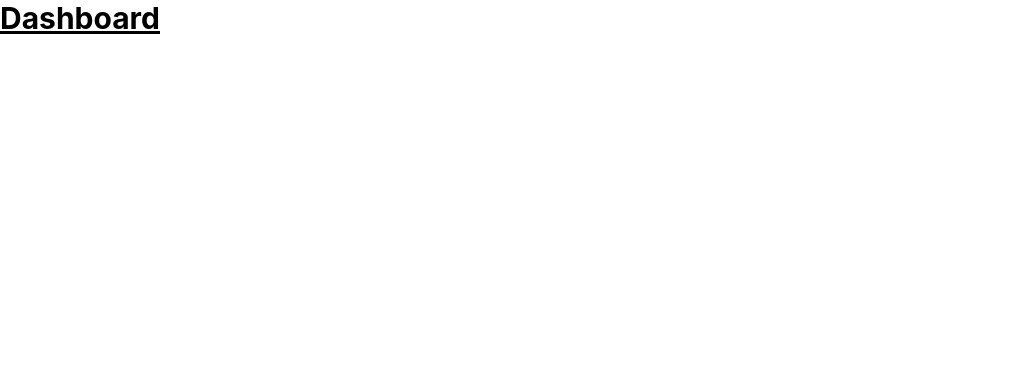
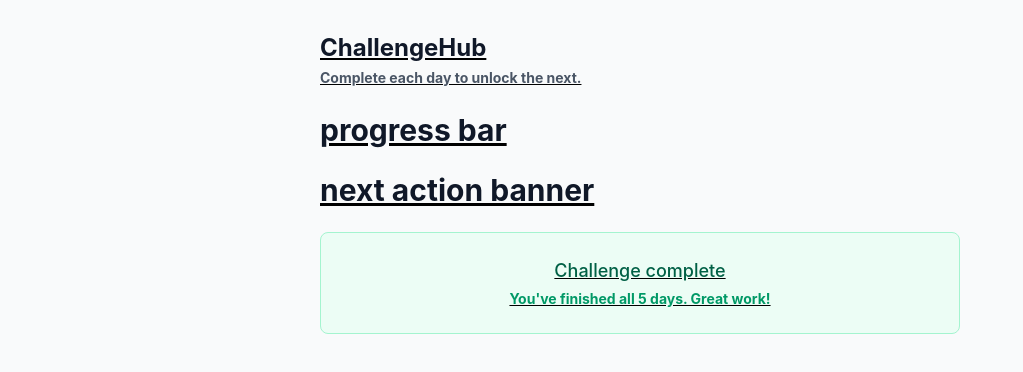
Before and after one commit to Lambertn33/challengeHub, a Vue app: page / in a window 1280 px wide. Shown: the top 372 px of the page, without its empty margins (0-1023 px from the left). Built offline with nearby package versions, Linux system fonts and the light colour scheme.

Commit message:
feat: dashboard design

```diff
--- a/src/components/Dashboard.vue
+++ b/src/components/Dashboard.vue
@@ -3,7 +3,38 @@
 </script>
 
 <template>
-  <div>
-    <h1>Dashboard</h1>
+  <div
+    class="h-screen flex flex-col bg-gray-50 dark:bg-gray-950 text-gray-900 dark:text-gray-100 overflow-hidden"
+  >
+    <div class="shrink-0 mx-auto w-full max-w-2xl px-4 pt-8 pb-4">
+      <header class="mb-6">
+        <h1 class="text-2xl font-bold text-gray-900 dark:text-white">
+          ChallengeHub
+        </h1>
+        <p class="mt-1 text-sm text-gray-600 dark:text-gray-400">
+          Complete each day to unlock the next.
+        </p>
+      </header>
+
+      <section class="mb-6">
+        progress bar
+      </section>
+
+      <section class="mb-6">
+        next action banner
+      </section>
+
+      <section
+
+        class="mb-6 rounded-lg border border-emerald-200 bg-emerald-50 dark:border-emerald-800 dark:bg-emerald-950/50 p-6 text-center"
+      >
+        <p class="text-lg font-medium text-emerald-800 dark:text-emerald-200">
+          Challenge complete
+        </p>
+        <p class="mt-1 text-sm text-emerald-600 dark:text-emerald-400">
+          You've finished all 5 days. Great work!
+        </p>
+      </section>
+    </div>
   </div>
 </template>
```
